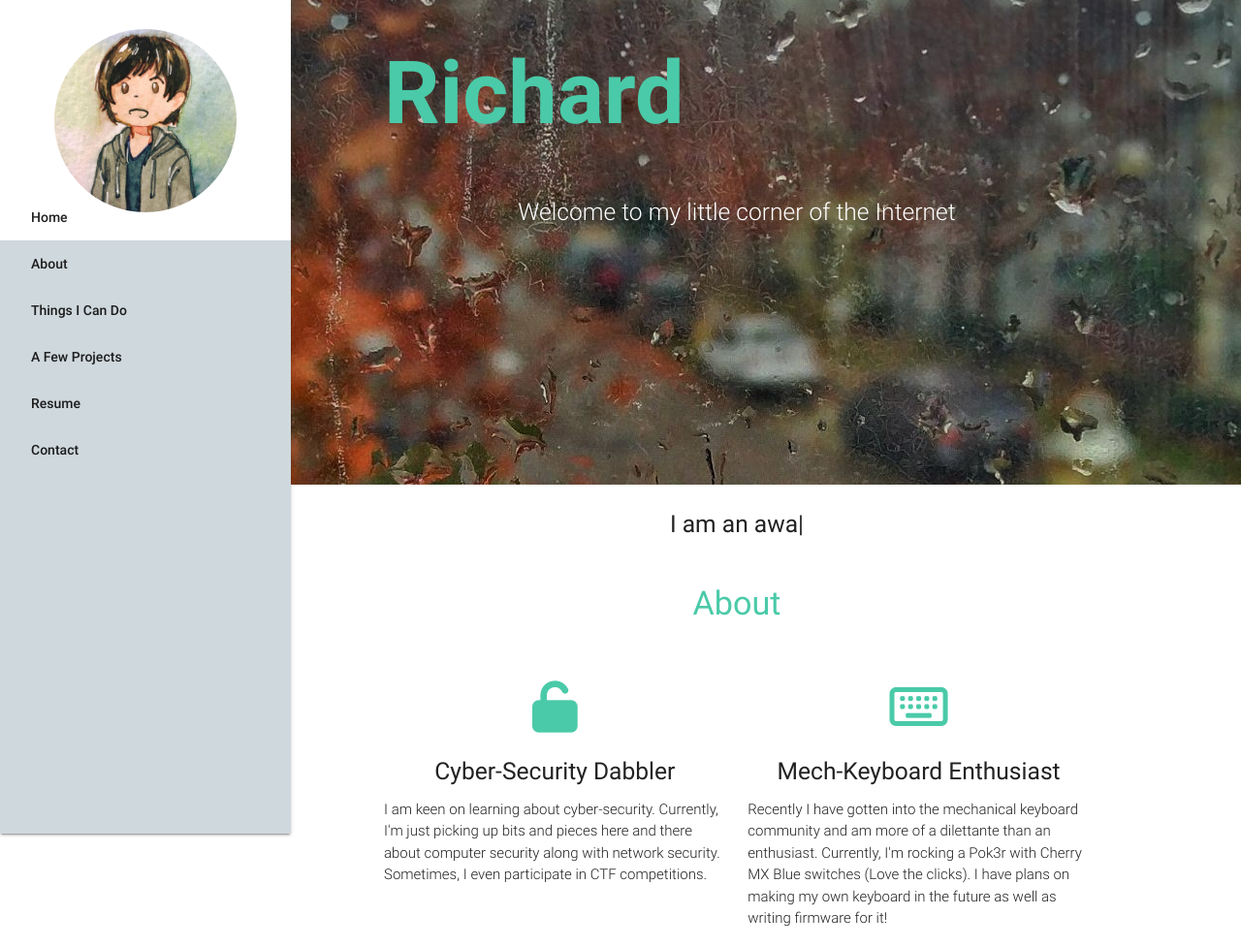
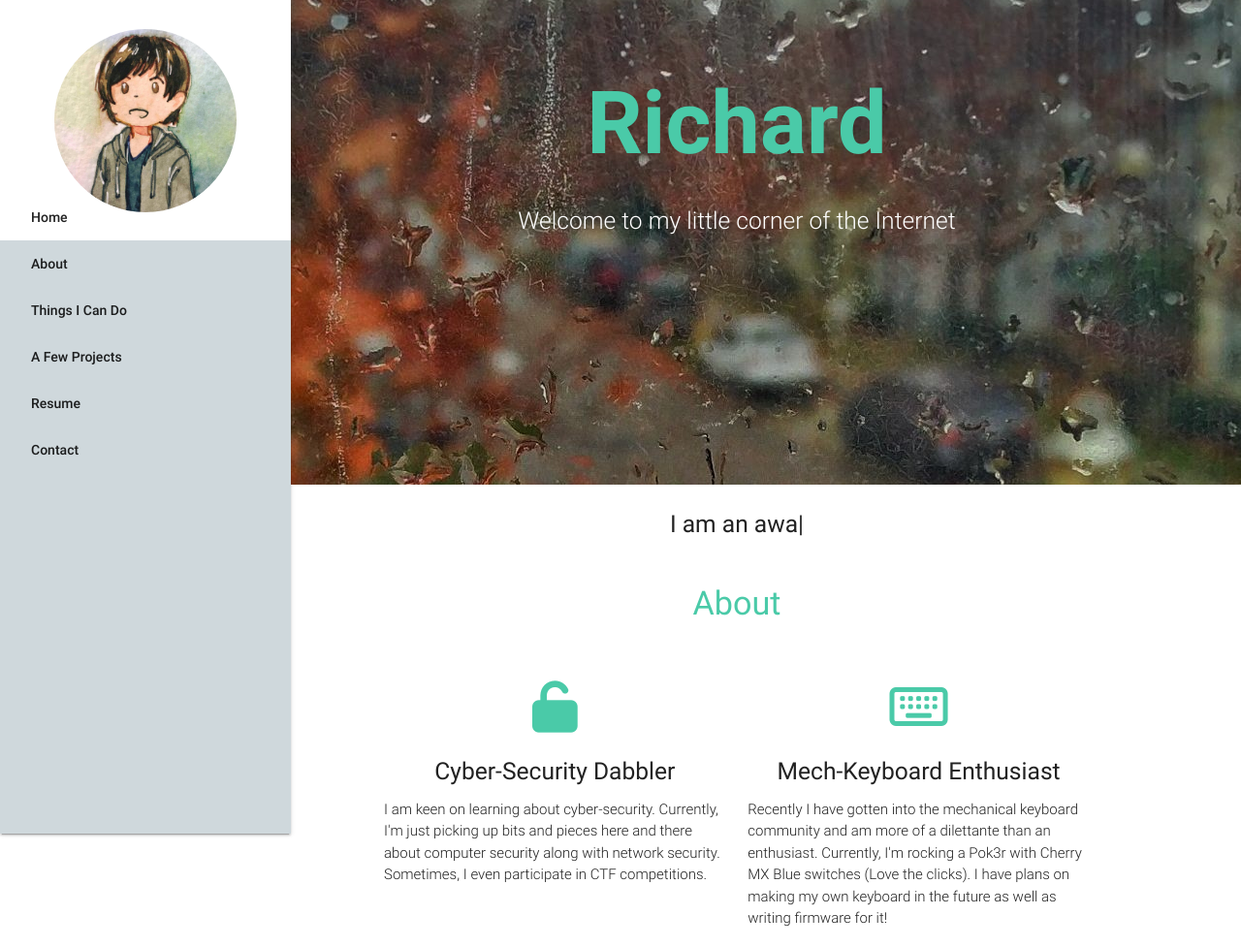
Before and after one commit to aeolyus/personal-website-v1, a plain HTML site: page index.html in a window 1280 px wide. Shown: the top 977 px of the page at 97% size. Drawn offline with nearby package versions, Linux system fonts and the light colour scheme.

Commit message:
moved header to center

```diff
--- a/index.html
+++ b/index.html
@@ -55,8 +55,8 @@
         <div class="parallax-container" id="index-banner">
             <div class="section no-pad-bot">
                 <div class="container">
-			<h1 class="header col s12">Richard</h1>
                     <div class="row center">
+			<h1 class="header col s12">Richard<h1>
                     <br>
                         <h5 class="header white-text col s12 light">Welcome to my little corner of the Internet</h5>
                     </div>
```
